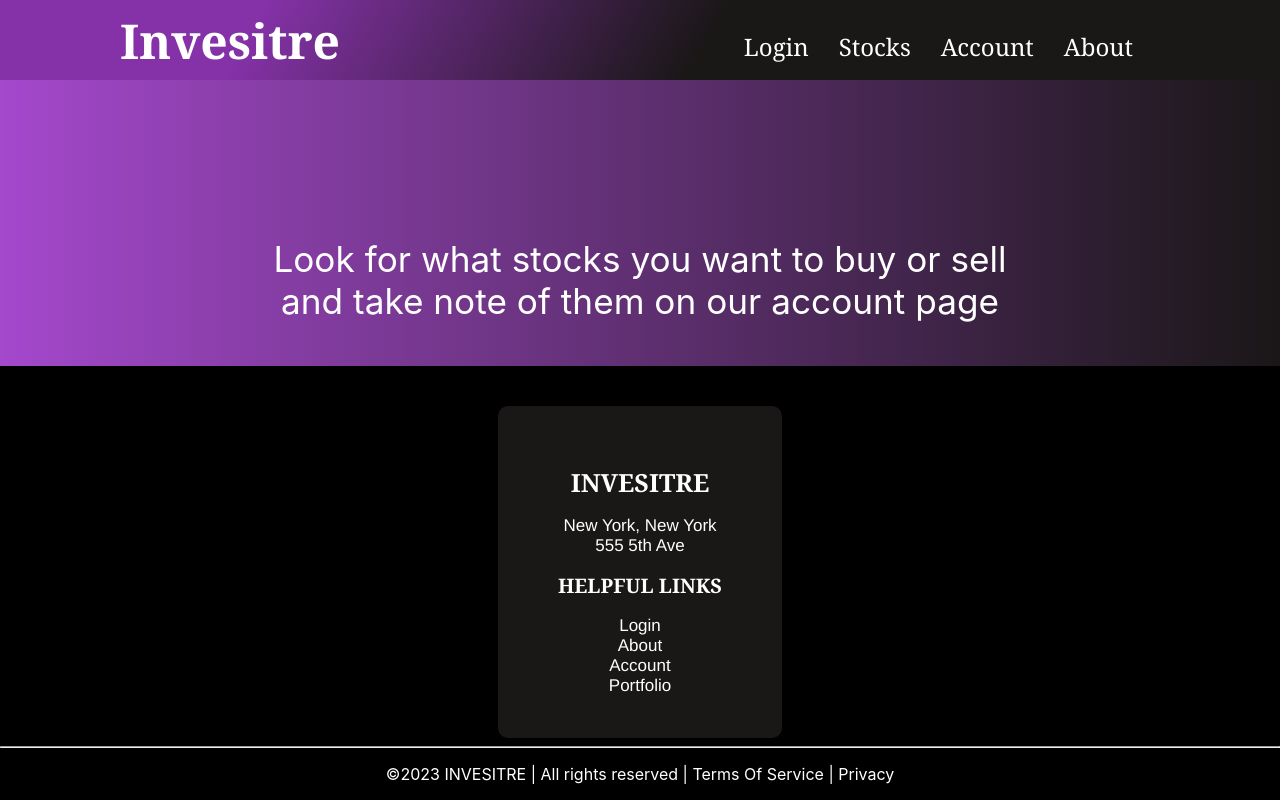
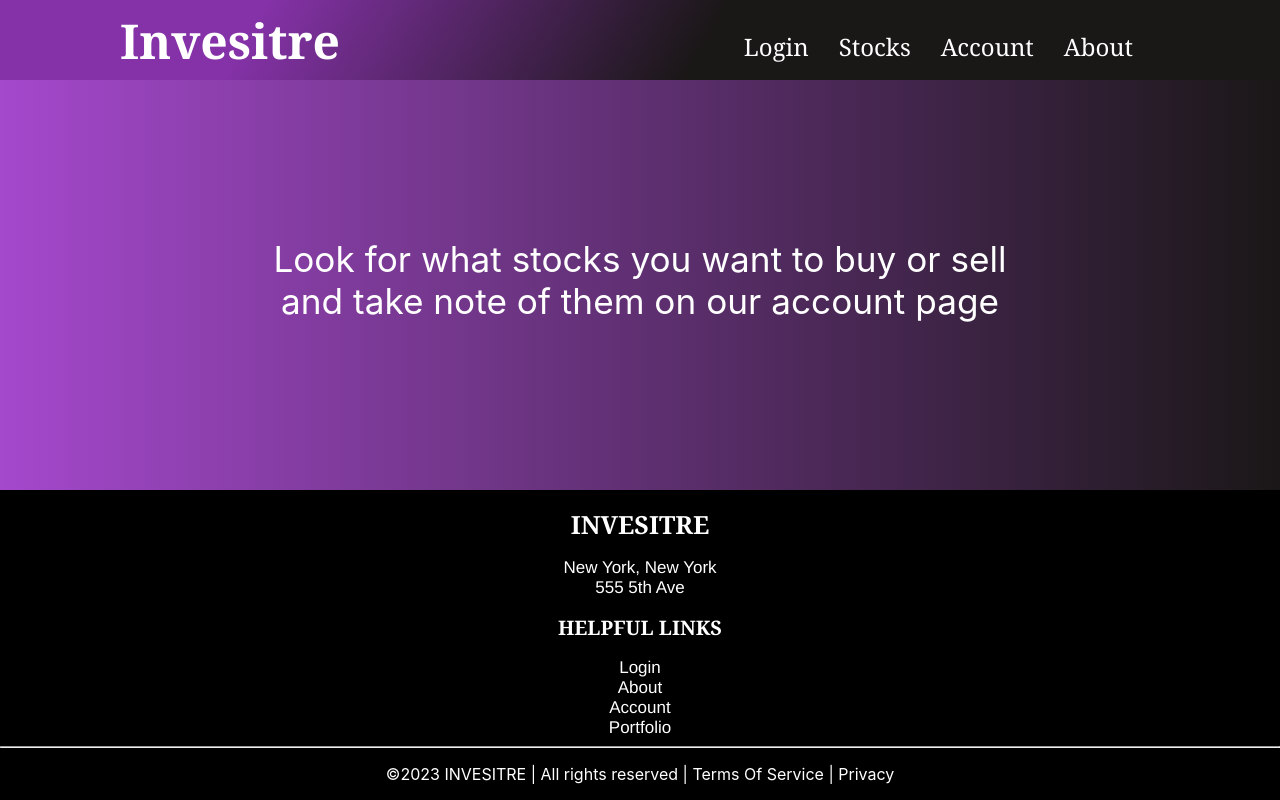
Before and after one commit to pchachicho/Stock-Trading-App, a React (Vite) app: page / in a window 1280 px wide. Built offline with nearby package versions, Linux system fonts and the light colour scheme.

Commit message:
changed footer classname

```diff
--- a/src/components/Footer/Footer.jsx
+++ b/src/components/Footer/Footer.jsx
@@ -4,7 +4,7 @@ import "./Footer.css"
 function Footer() {
   return (
     <div className="footer">
-       <div className="container">
+       <div className="container2">
         <div className="row">
           {/* Column1 */}
           <div className="col-left">
```
